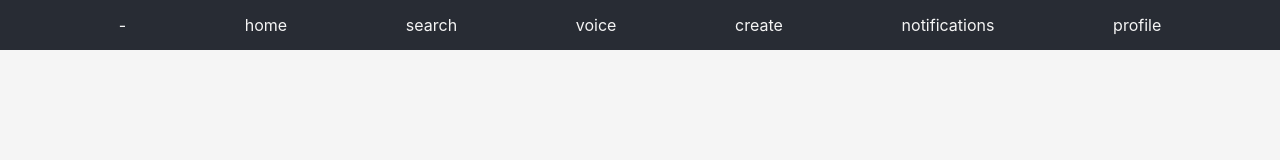
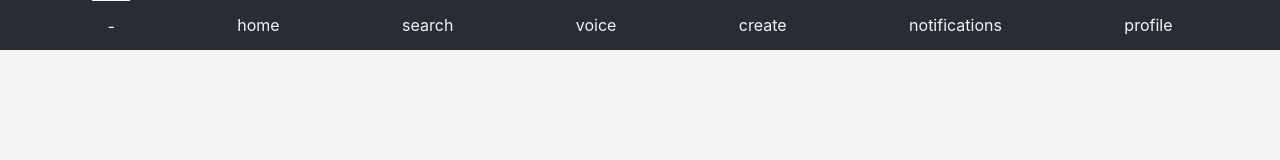
Before and after one commit to ccchippp/navbar-1, a React (Create React App) app: page / in a window 1280 px wide. In both pictures the pointer is over the element 122 px from the left and 25 px from the top of the page. Shown: the top 160 px of the page. Built offline with nearby package versions, Linux system fonts and the light colour scheme.

Commit message:
hover effects added

```diff
--- a/src/Navbar.css
+++ b/src/Navbar.css
@@ -9,5 +9,9 @@
 }
 
 span {
-    padding: 20;
+    padding: 15px;
 }
+span:hover {
+    cursor: pointer;
+    border-top: 2px solid whitesmoke;
+}
```
